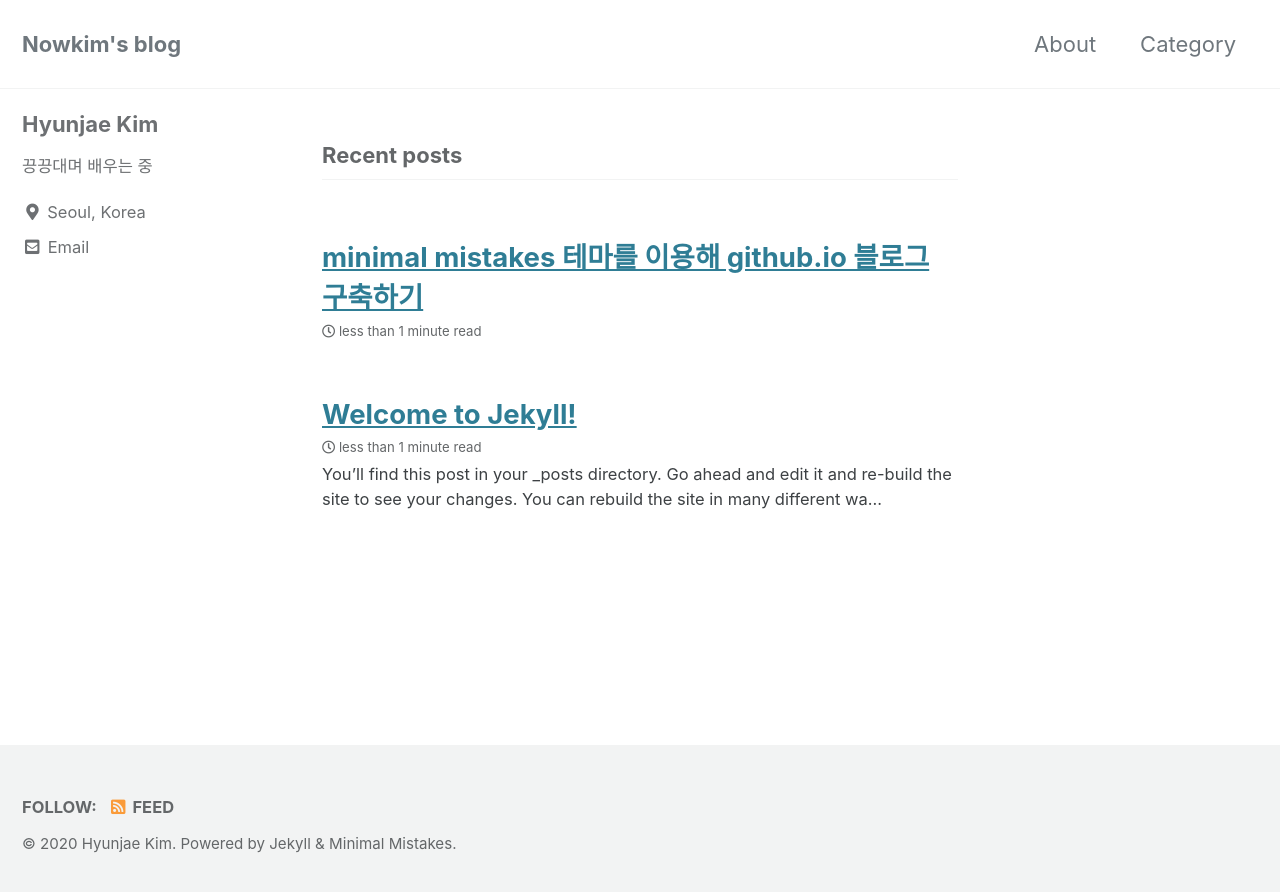
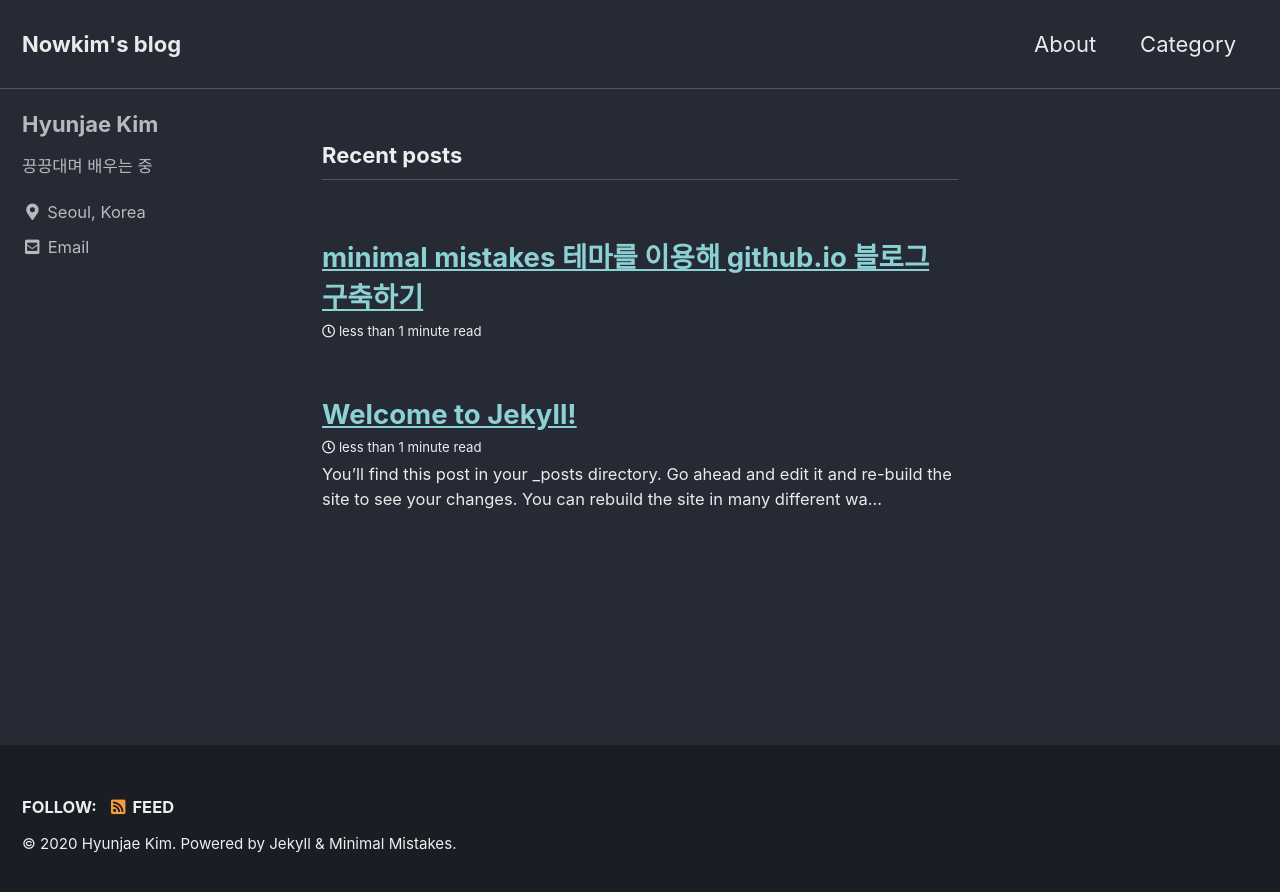
Before and after one commit to itsnowkim/itsnowkim.github.io, a Jekyll site: the page built from index.html, in a window 1280 px wide. Shown: the top 892 px of the page. Built offline with Jekyll 4.4.1, drawn with Linux system fonts in a browser that asks for light colours; cached includes are drawn as plain includes; the list of posts is cut into pages by our own code.

Commit message:
Update _config.yml

```diff
--- a/_config.yml
+++ b/_config.yml
@@ -12,7 +12,7 @@
 
 # theme                  : "minimal-mistakes-jekyll"
 remote_theme             : "mmistakes/minimal-mistakes"
-minimal_mistakes_skin    : "default" # "air", "aqua", "contrast", "dark", "dirt", "neon", "mint", "plum", "sunrise"
+minimal_mistakes_skin    : "dark" # "air", "default", "aqua", "contrast", "dark", "dirt", "neon", "mint", "plum", "sunrise"
 
 # Site Settings
 locale                   : "en-US"
```
